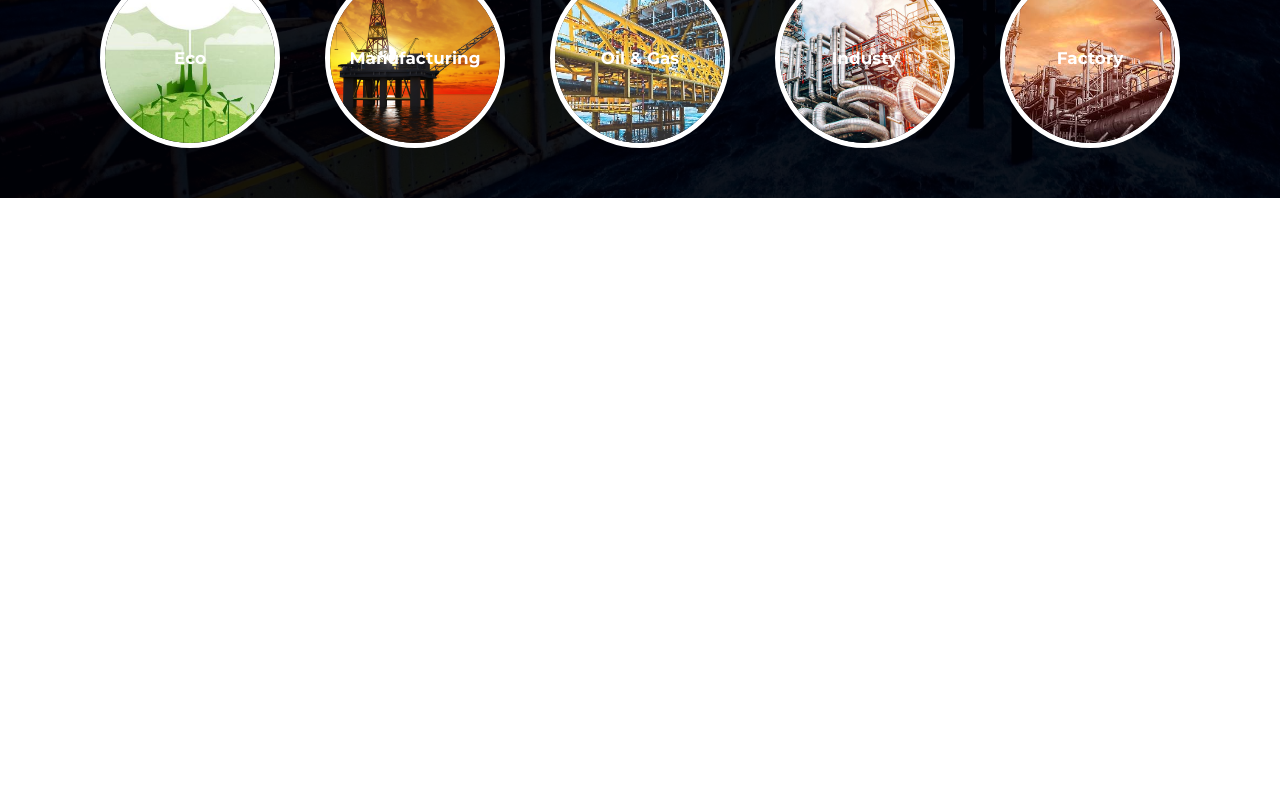
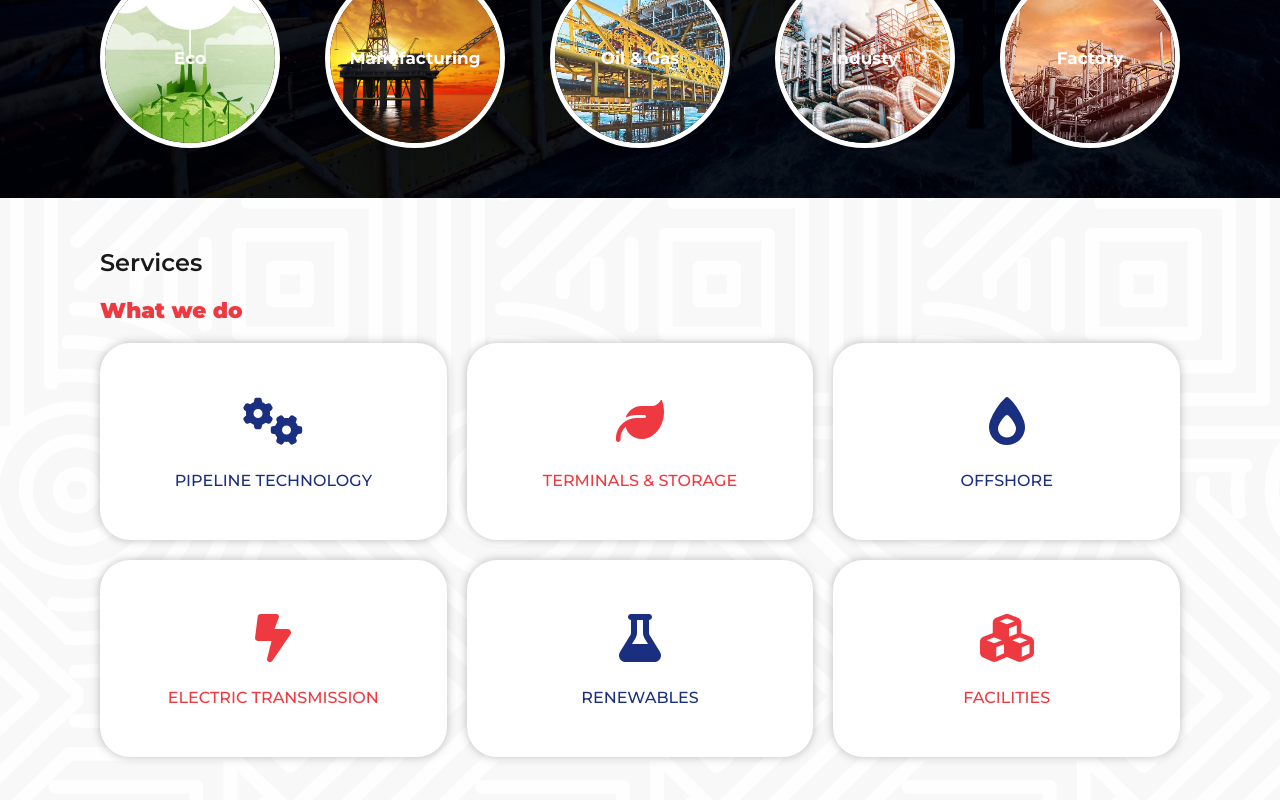
Before and after one commit to HaymosBobby/XcelerateEnergyInc, a React (Create React App) app: page / in a window 1280 px wide. Shown: the part 1754-2554 px from the top of the page. Before the commit the page ends 1952 px from the top, so only its background shows below. Built offline with nearby package versions, Linux system fonts and the light colour scheme; a web font is replaced by a local one.

Commit message:
Services

```diff
--- a/src/components/About.js
+++ b/src/components/About.js
@@ -1,5 +1,5 @@
 import styled from "styled-components";
-import { Classifier, Image } from "../styles/General";
+import { Classifier, Who } from "../styles/General";
 import { Link } from "react-router-dom";
 import abtBgd from "../img/abt-ico.png";
 import pattern from "../img/pattern.png";
@@ -31,11 +31,6 @@ const Container = styled.div`
   }
 `;
 
-const Who = styled.h2`
-  font-weight: 900;
-  color: var(--primary_color);
-  margin-bottom: 20px;
-`;
 
 const Left = styled.div`
   flex: 0 0 45%;
@@ -71,7 +66,7 @@ const About = () => {
     <Container>
       <Left>
         <Classifier>About Us</Classifier>
-        <Who>Who we are</Who>
+        <Who design= "pry">Who we are</Who>
         <Desc>
           Xcelerate Energy Inc helps oil and gas companies accelerate
           sustainable and inclusive growth by guiding their journey to a more
--- a/src/components/Services.js
+++ b/src/components/Services.js
@@ -1,15 +1,173 @@
 import styled from "styled-components";
+import { Classifier, Who } from "../styles/General";
+import pattern from "../img/pattern.png";
+import { ServicesData } from "../data";
 
 const Container = styled.div`
   padding: 50px 100px;
+  background: var(--shadow_white) url(${pattern}) no-repeat center center/cover;
+  position: relative;
+  /* display: flex;
+  align-items: center; */
+  gap: 20px;
+  z-index: 1;
+
+  &::after {
+    content: "";
+    height: 100%;
+    width: 100%;
+    background: var(--overlay);
+    position: absolute;
+    top: 0;
+    left: 0;
+    z-index: -1;
+  }
+
+  @media only screen and (max-width: 768px) {
+    padding: 30px;
+  }
+
+  /* @media only screen and (max-width: 969px) {
+    flex-direction: column;
+  } */
+`;
+
+const Wrapper = styled.div`
+  display: flex;
+  flex-wrap: wrap;
+  gap: 20px;
+`;
+
+const IconContainer = styled.div`
+  font-size: 3rem;
+  margin-bottom: 20px;
+`;
+
+const Title = styled.h2`
+  text-transform: uppercase;
+  font-weight: 500;
+  font-size: 1rem;
+`;
+
+const Desc = styled.p`
+  /* opacity: 0; */
+  /* position: absolute; */
+  /* display: flex;
+  align-items: center;
+  justify-content: center; */
+  /* padding: 20px;
+  height: 100%;
+  width: 100%;
+  top: 50%;
+  left: 50%;
+  transform: translate(-50%, -50%) scale(0.5);
+  color: var(--white);
+  background: var(--tertiary_color_200);
+  transition: all 0.3s ease-in-out;
+  z-index: 3;
+  line-height: 1.5;
+  text-align: center; */
+
+  position: absolute;
+  top: 50%;
+  left: 50%;
+  transform: translate(-50%, -50%) scale(0.5) rotate(360deg);
+  color: var(--white);
+  height: 100%;
+  width: 100%;
+  display: flex;
+  align-items: center;
+  padding: 20px;
+  justify-content: center;
+  transition: all 0.75s ease-in-out;
+  opacity: 0;
+`;
+
+const Box = styled.div`
+  flex: 1 0 30%;
+  padding: 50px 20px;
+  background: var(--white);
+  box-shadow: 0 0 10px var(--shadow);
+  border-radius: 30px;
+  position: relative;
+  transition: all 0.3s ease-in-out;
+  display: flex;
+  align-items: center;
+  flex-direction: column;
+  overflow: hidden;
+  justify-content: center;
+  z-index: 1;
+
+  /* &::after {
+    content: "";
+    position: absolute;
+    top: 0;
+    left: 0;
+    width: 100%;
+    height: 100%;
+    z-index: -1;
+    background: #00000040;
+    transition: all 0.75s ease-in-out;
+    transform: scale(0) rotate(360deg);
+    opacity: 0;
+    border-radius: 50%;
+    margin: auto;
+  } */
+
+  &:nth-child(odd) {
+    color: var(--primary_color);
+
+    &:hover ${Desc} {
+      background: var(--secondary_color_100);
+    }
+  }
+  &:nth-child(even) {
+    color: var(--secondary_color);
+
+    &:hover ${Desc} {
+      background: var(--primary_color_100);
+    }
+  }
+
+  &:hover ${Desc} {
+    opacity: 1;
+    transform: translate(-50%, -50%) scale(1) rotate(0);
+  }
+
+  &:hover {
+    &::after {
+      opacity: 1;
+      transform: scale(1) rotate(0);
+      border-radius: 0;
+    }
+  }
+
+  @media only screen and (max-width: 969px) {
+    flex: 1 0 45%;
+  }
+  @media only screen and (max-width: 550px) {
+    flex: 1 0 90%;
+  }
 `;
 
 const Services = () => {
   return (
     <Container>
-
+      <Classifier>Services</Classifier>
+      <Who>What we do</Who>
+      <Wrapper>
+        {ServicesData.map((service) => {
+          return (
+            <Box key={service.id}>
+              <IconContainer>{service.icon}</IconContainer>
+              <Title>{service.title}</Title>
+              <Desc>{service.desc}</Desc>
+            </Box>
+          );
+        })}
+      </Wrapper>
     </Container>
-  )
-}
+  );
+};
 
 export default Services;
--- a/src/data.js
+++ b/src/data.js
@@ -5,12 +5,12 @@ import { FontAwesomeIcon } from "@fortawesome/react-fontawesome";
 import {
   faGear,
   faGlobe,
-  //   faBoltLightning,
-  //   faCubes,
-  //   faFireFlameSimple,
-  //   faFlask,
-  //   faGears,
-  //   faLeaf,
+    faBoltLightning,
+    faCubes,
+    faFireFlameSimple,
+    faFlask,
+    faGears,
+    faLeaf,
   //   faPeopleGroup,
   faUser,
   //   faUmbrellaBeach,
@@ -107,44 +107,44 @@ export const ProjectsData = [
   },
 ];
 
-// export const ServicesData = [
-//   {
-//     id: 1,
-//     icon: <FontAwesomeIcon icon={faGears} />,
-//     title: "Pipeline technology",
-//     desc: "Design, construction & management of thousands of miles of transmission pipelines, gathering systems & flowlines.",
-//   },
-//   {
-//     id: 2,
-//     icon: <FontAwesomeIcon icon={faLeaf} />,
-//     title: "Terminals & storage",
-//     desc: "Tank farms, rail loading terminals, and export terminals, connecting transmission pipelines & gathering systems.",
-//   },
-//   {
-//     id: 3,
-//     icon: <FontAwesomeIcon icon={faFireFlameSimple} />,
-//     title: "Offshore",
-//     desc: "Offshore and subsea engineering services from flowlines to export terminals, spanning across the world.",
-//   },
-//   {
-//     id: 4,
-//     icon: <FontAwesomeIcon icon={faBoltLightning} />,
-//     title: "Electric transmission",
-//     desc: "Underground / linear electricity transmission lines: buried cable, insulated lines and tunnels.",
-//   },
-//   {
-//     id: 5,
-//     icon: <FontAwesomeIcon icon={faFlask} />,
-//     title: "Renewables",
-//     desc: "Renewable natural gas recovery, geothermal, wind and transmission systems.",
-//   },
-//   {
-//     id: 6,
-//     icon: <FontAwesomeIcon icon={faCubes} />,
-//     title: "Facilities",
-//     desc: "Meter stations, pump stations, terminals (tank, rail, truck, marine).",
-//   },
-// ];
+export const ServicesData = [
+  {
+    id: 1,
+    icon: <FontAwesomeIcon icon={faGears} />,
+    title: "Pipeline technology",
+    desc: "Design, construction & management of thousands of miles of transmission pipelines, gathering systems & flowlines.",
+  },
+  {
+    id: 2,
+    icon: <FontAwesomeIcon icon={faLeaf} />,
+    title: "Terminals & storage",
+    desc: "Tank farms, rail loading terminals, and export terminals, connecting transmission pipelines & gathering systems.",
+  },
+  {
+    id: 3,
+    icon: <FontAwesomeIcon icon={faFireFlameSimple} />,
+    title: "Offshore",
+    desc: "Offshore and subsea engineering services from flowlines to export terminals, spanning across the world.",
+  },
+  {
+    id: 4,
+    icon: <FontAwesomeIcon icon={faBoltLightning} />,
+    title: "Electric transmission",
+    desc: "Underground / linear electricity transmission lines: buried cable, insulated lines and tunnels.",
+  },
+  {
+    id: 5,
+    icon: <FontAwesomeIcon icon={faFlask} />,
+    title: "Renewables",
+    desc: "Renewable natural gas recovery, geothermal, wind and transmission systems.",
+  },
+  {
+    id: 6,
+    icon: <FontAwesomeIcon icon={faCubes} />,
+    title: "Facilities",
+    desc: "Meter stations, pump stations, terminals (tank, rail, truck, marine).",
+  },
+];
 
 // export const ProjectsData = [
 //   {
--- a/src/pages/Home.js
+++ b/src/pages/Home.js
@@ -3,6 +3,7 @@ import Hero from "../components/Hero";
 import Goals from "../components/Goals";
 import About from "../components/About";
 import Projects from "../components/Projects";
+import Services from "../components/Services";
 
 const Container = styled.div``;
 
@@ -13,6 +14,7 @@ const Home = () => {
       <Goals />
       <About />
       <Projects />
+      <Services />
     </Container>
   )
 }
--- a/src/styles/General.js
+++ b/src/styles/General.js
@@ -13,3 +13,10 @@ export const Classifier = styled.div`
   margin-bottom: ${(props) => (props.design === "white" ? "40" : "20")}px;
   color: ${(props) => props.design === "white" && "var(--white)"};
 `;
+
+export const Who = styled.h2`
+  font-weight: 900;
+  color: ${(props) =>
+    props.design === "pry" ? "var(--primary_color)" : "var(--secondary_color)"};
+  margin-bottom: 20px;
+`;
--- a/src/styles/GlobalStyle.js
+++ b/src/styles/GlobalStyle.js
@@ -3,7 +3,9 @@ import { createGlobalStyle } from "styled-components";
 const GlobalStyle = createGlobalStyle`
   :root {
     --primary_color: #1a2f80;
+    --primary_color_100: #1a2e80ca;
     --secondary_color: #EF3940;
+    --secondary_color_100: #ef393fdb;
     --text_black_100: #1A1A1A;
     --white: #ffffff;
     --white_100: #f7f7f7;
```
Also changed, not shown: src/img/result.svg (added).
